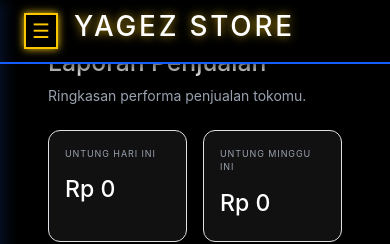
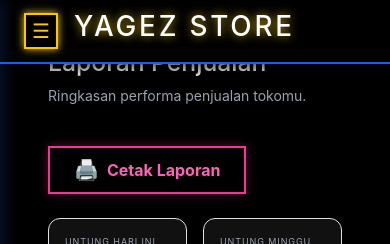
Before and after one commit to KouYouki7/Pembukuan, a React (Vite) app: page / in a window 390 px wide. Shown: the top 244 px of the page. Built offline with nearby package versions, Linux system fonts and the light colour scheme; no server answers; the database is empty; the HTML template or start-up script is replaced by a standard one.

Commit message:
Fix top bar dan hamburger menu mobile

```diff
--- a/src/Dashboard.jsx
+++ b/src/Dashboard.jsx
@@ -105,16 +105,24 @@ export default function Dashboard() {
       <Sidebar active="dashboard" />
 
       {/* MAIN CONTENT */}
-      {/* Tambahkan pt-20 di HP agar tidak tertutup tombol Menu */}
       <div className="flex-1 p-5 md:p-8 overflow-y-auto pt-20 md:pt-8 w-full">
 
-        {/* HEADER */}
-        <div className="mb-6 md:mb-8">
-          <h2 className="text-2xl md:text-3xl font-bold">Laporan Penjualan</h2>
-          <p className="text-gray-400 text-sm md:text-base">Ringkasan performa penjualan tokomu.</p>
+        {/* HEADER DENGAN TOMBOL CETAK */}
+        <div className="mb-6 md:mb-8 flex flex-col md:flex-row md:justify-between md:items-end gap-4">
+          <div>
+            <h2 className="text-2xl md:text-3xl font-bold">Laporan Penjualan</h2>
+            <p className="text-gray-400 text-sm md:text-base">Ringkasan performa penjualan tokomu.</p>
+          </div>
+
+          <button
+            onClick={() => window.print()}
+            className="bg-transparent border-2 border-pink-500 text-pink-400 hover:bg-pink-500 hover:text-black px-4 py-2 rounded-lg font-bold transition-transform active:scale-95 flex items-center gap-2 w-fit shadow-[0_0_10px_rgba(236,72,153,0.3)] hover:shadow-[0_0_15px_rgba(236,72,153,0.6)]"
+          >
+            <span className="text-xl">🖨️</span> Cetak Laporan
+          </button>
         </div>
 
-        {/* 4 KOTAK STATISTIK - Menjadi 2 kolom di HP, 4 kolom di Laptop */}
+        {/* 4 KOTAK STATISTIK */}
         <div className="grid grid-cols-2 lg:grid-cols-4 gap-3 md:gap-4 mb-6">
           {[
             { t: 'UNTUNG HARI INI', v: stats.hari, c: 'text-[#0dcaf0]' },
@@ -130,7 +138,6 @@ export default function Dashboard() {
         </div>
 
         {/* BAR DETAIL LAPORAN BULANAN */}
-        {/* Di HP flex-col (numpuk ke bawah), di Laptop flex-row (bersampingan) */}
         <div className="bg-[#111] p-4 rounded-xl border border-blue-900 mb-6 flex flex-col md:flex-row md:justify-between md:items-center gap-4">
           <div className="flex items-center gap-3 md:gap-4">
             <div className="bg-blue-900/40 border border-blue-600 p-2 md:p-3 rounded-lg text-xl">📊</div>
@@ -150,10 +157,10 @@ export default function Dashboard() {
           </div>
         </div>
 
-        {/* GRID KONTEN BAWAH - Di HP 1 kolom, di Laptop 12 Kolom */}
+        {/* GRID KONTEN BAWAH */}
         <div className="grid grid-cols-1 lg:grid-cols-12 gap-6 pb-10">
 
-          {/* KOLOM KIRI: KATEGORI */}
+          {/* KOLOM KATEGORI */}
           <div className="lg:col-span-4 bg-[#111] p-4 md:p-5 rounded-xl border border-blue-900 h-fit">
             <h4 className="font-bold mb-4 md:mb-5 flex items-center gap-2">📈 Keuntungan per Kategori</h4>
             {kategori.length === 0 && <p className="text-gray-500 text-sm">Belum ada transaksi di bulan ini.</p>}
--- a/src/Sidebar.jsx
+++ b/src/Sidebar.jsx
@@ -7,10 +7,7 @@ export default function Sidebar({ active }) {
 
   return (
     <>
-      {/* =========================================
-          TOP BAR KHUSUS MOBILE (BARU)
-          Hanya muncul di HP, jadi rumah buat tombol Menu
-      ========================================= */}
+      {/* TOP BAR KHUSUS MOBILE */}
       <div className="md:hidden fixed top-0 left-0 w-full h-16 bg-black border-b-2 border-blue-600 z-40 flex items-center px-4 shadow-[0_4px_15px_rgba(0,0,0,0.8)]">
         <button
           onClick={() => setIsOpen(true)}
@@ -19,7 +16,6 @@ export default function Sidebar({ active }) {
           <span className="text-xl leading-none">☰</span>
         </button>
 
-        {/* Nama Toko di Top Bar agar tidak kosong */}
         <h1 className="ml-4 text-yellow-400 font-extrabold tracking-widest uppercase text-sm drop-shadow-[0_0_5px_rgba(250,204,21,0.8)]">
           YAGEZ STORE
         </h1>
@@ -94,12 +90,6 @@ export default function Sidebar({ active }) {
           >
             <span className="text-xl">📦</span> Kelola Produk
           </button>
-
-          <small className="text-gray-500 font-bold text-[10px] uppercase tracking-widest mt-6 mb-1">Aksi Cepat</small>
-
-          <button onClick={() => window.print()} className="bg-transparent border-2 border-pink-500 text-pink-400 hover:bg-pink-500 hover:text-black p-3 rounded text-left font-bold transition-all flex items-center gap-3">
-            <span className="text-xl">🖨️</span> Cetak Laporan
-          </button>
         </nav>
 
         <button className="text-red-500 border-2 border-red-600 bg-transparent hover:bg-red-600 hover:text-white hover:shadow-[0_0_10px_#dc2626] p-3 rounded mt-auto font-bold transition-all flex justify-center items-center gap-2">
```
